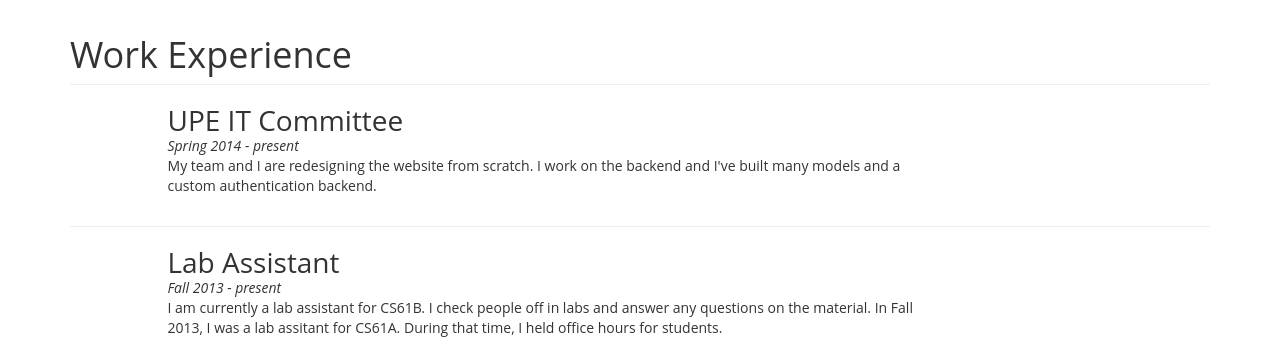
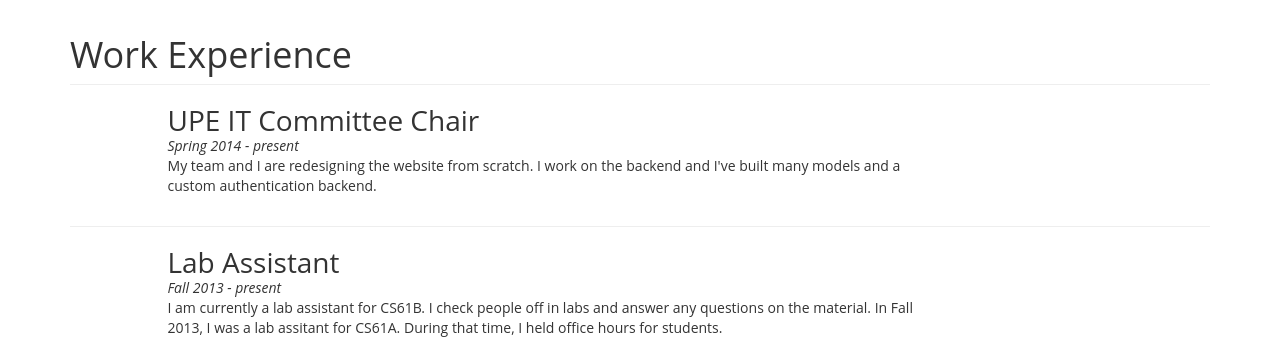
Before and after one commit to briansudev/portfolio, a Django app: page /resume/ in a window 1280 px wide. Shown: the part 1402-1743 px from the top of the page. Run offline with Django 3.2, Linux system fonts and the light colour scheme; some libraries are stand-ins or nearby versions.

Commit message:
updated resume

```diff
--- a/website/templates/website/blogs/smartpowernap.html
+++ b/website/templates/website/blogs/smartpowernap.html
@@ -48,7 +48,7 @@
             <div class="collapse navbar-collapse" id="bs-example-navbar-collapse-1">
                 <ul class="nav navbar-nav navbar-right">
                     <li><a href="/work"><span class="color1">Work</span></a></li>
-                    <li><a href="#"><span class="color1">Me</span></a></li>
+                    <li><a href="/me"><span class="color1">Me</span></a></li>
                 </ul>
             </div><!-- /.navbar-collapse -->
         </div><!-- /.container-fluid -->
--- a/website/templates/website/resume.html
+++ b/website/templates/website/resume.html
@@ -181,7 +181,7 @@
             <div class="row">
 
                 <div class="col-lg-8 col-md-8 col-md-offset-1">
-                    <h3>UPE IT Committee</h3>
+                    <h3>UPE IT Committee Chair</h3>
                     <i>Spring 2014 - present</i>
                     <p>My team and I are redesigning the website from scratch. I work on the backend and I've built many models and a custom authentication backend.</p>
 
```
